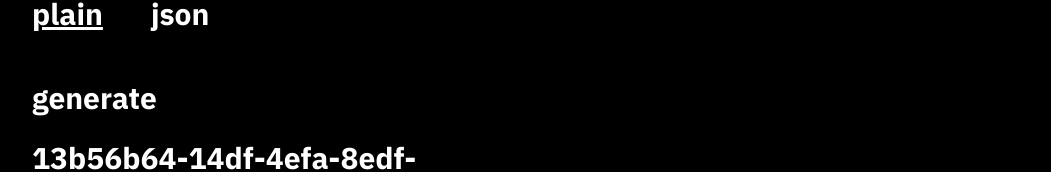
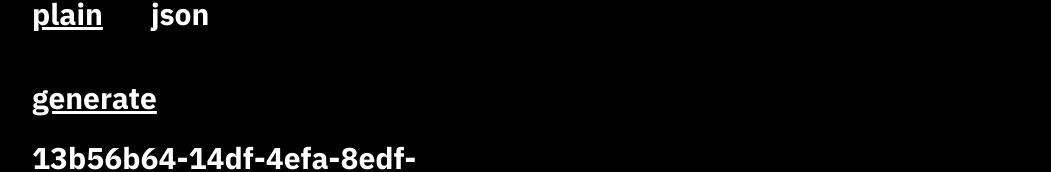
Before and after one commit to frikksol/playground, a SvelteKit app: page /uuid in a window 1280 px wide. Shown: the part 640-812 px from the top of the page, without its empty margins (208-1259 px from the left). Built offline with nearby package versions, Linux system fonts and the light colour scheme.

Commit message:
Tweak button underlines

```diff
--- a/src/components/uuid/Button.svelte
+++ b/src/components/uuid/Button.svelte
@@ -10,7 +10,7 @@
   on:mouseleave
   on:focus
   {...buttonProps}
-  class="mr-12 w-fit text-white hover:underline text-left text-3xl font-bold font-sansd"
+  class="mr-12 w-fit text-white underline hover:decoration-gray-400 text-left text-3xl font-bold font-sansd"
 >
   <h1>{text}</h1>
 </button>
--- a/src/components/uuid/SelectorItem.svelte
+++ b/src/components/uuid/SelectorItem.svelte
@@ -12,7 +12,7 @@
     on:mouseleave
     on:focus
     {...buttonProps}
-    class="mr-12 w-fit text-white hover:underline text-left text-3xl font-bold font-sans underline"
+    class="mr-12 w-fit text-white hover:decoration-gray-400 hover:underline text-left text-3xl font-bold font-sans underline"
   >
     <h1>{text}</h1>
   </button>
@@ -24,7 +24,7 @@
     on:mouseleave
     on:focus
     {...buttonProps}
-    class="mr-12 w-fit text-white hover:underline text-left text-3xl font-bold font-sansd"
+    class="mr-12 w-fit text-white hover:underline hover:decoration-gray-400 text-left text-3xl font-bold font-sansd"
   >
     <h1>{text}</h1>
   </button>
```
